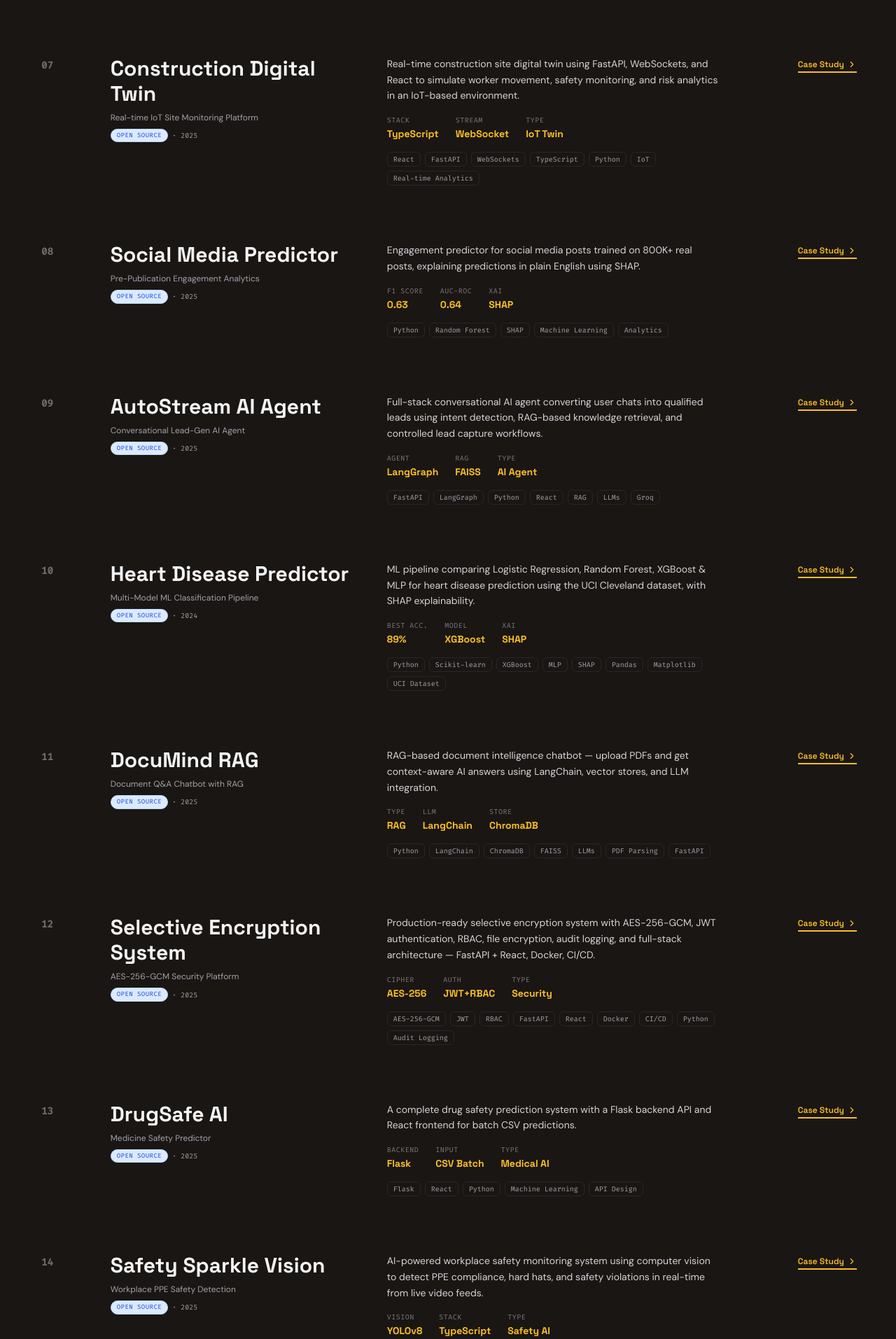
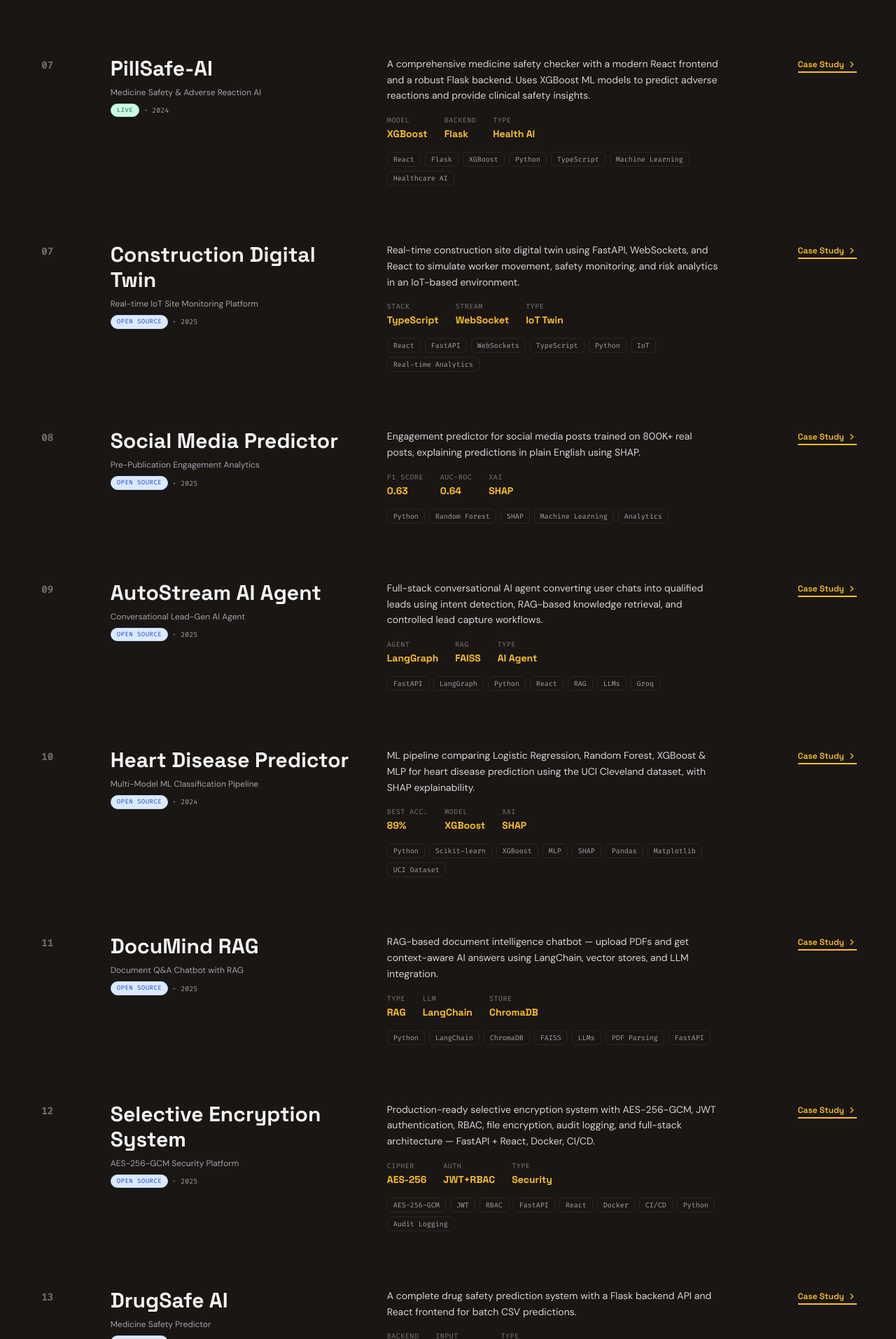
Before and after one commit to anshumanvatsa/portfolio, a React (Vite) app: page / in a window 1280 px wide. Shown: the part 2687-4600 px from the top of the page at 70% size. Built offline with nearby package versions, Linux system fonts and the light colour scheme; a web font is replaced by a local one.

Commit message:
feat: replace safety sparkle vision with PillSafe-AI

```diff
--- a/src/data.ts
+++ b/src/data.ts
@@ -261,6 +261,40 @@ export const PROJECTS: Project[] = [
     status: 'live',
   },
   {
+    id: 'pillsafe-ai',
+    number: '07',
+    title: 'PillSafe-AI',
+    subtitle: 'Medicine Safety & Adverse Reaction AI',
+    shortDesc:
+      'A comprehensive medicine safety checker with a modern React frontend and a robust Flask backend. Uses XGBoost ML models to predict adverse reactions and provide clinical safety insights.',
+    tags: ['React', 'Flask', 'XGBoost'],
+    fullTags: ['React', 'Flask', 'XGBoost', 'Python', 'TypeScript', 'Machine Learning', 'Healthcare AI'],
+    description:
+      'PillSafe-AI is a comprehensive medicine safety platform designed to analyze drug interactions and predict potential adverse reactions. Built with a modern React UI and a Flask backend, the system leverages an XGBoost machine learning model trained on extensive clinical data to deliver high-accuracy safety insights. It aims to empower healthcare professionals and users with transparent, data-driven medication safety checks.',
+    challenges: [
+      'Training the XGBoost model on complex, high-dimensional pharmaceutical datasets.',
+      'Translating raw ML probability scores into understandable clinical insights for the UI.',
+      'Building a seamless bridge between a Python/Flask inference engine and a React frontend.',
+    ],
+    achievements: [
+      'Successfully deployed an XGBoost ML model with high confidence scores for interaction predictions.',
+      'Developed a highly polished, futuristic glassmorphism UI for displaying clinical data.',
+      'Achieved low-latency inference for real-time medication safety checks.',
+    ],
+    architecture: 'React Frontend → Flask Backend API → XGBoost ML Model → Clinical Insights',
+    liveUrl: 'https://pillsafe-ai.vercel.app',
+    githubUrl: 'https://github.com/anshumanvatsa/PillSafe-AI',
+    previewImage: '/pillsafe-preview.png',
+    category: 'ml',
+    metrics: [
+      { label: 'Model', value: 'XGBoost' },
+      { label: 'Backend', value: 'Flask' },
+      { label: 'Type', value: 'Health AI' },
+    ],
+    year: '2024',
+    status: 'live',
+  },
+  {
     id: 'construction',
     number: '07',
     title: 'Construction Digital Twin',
@@ -499,40 +533,6 @@ export const PROJECTS: Project[] = [
     status: 'open-source',
   },
   {
-    id: 'safety-vision',
-    number: '14',
-    title: 'Safety Sparkle Vision',
-    subtitle: 'Workplace PPE Safety Detection',
-    shortDesc:
-      'AI-powered workplace safety monitoring system using computer vision to detect PPE compliance, hard hats, and safety violations in real-time from live video feeds.',
-    tags: ['YOLOv8', 'TypeScript', 'Computer Vision'],
-    fullTags: ['YOLOv8', 'TypeScript', 'Python', 'OpenCV', 'FastAPI', 'React', 'Real-time Detection'],
-    description:
-      'Safety Sparkle Vision is a workplace safety monitoring platform using computer vision to detect PPE compliance — hard hats, vests, and safety gear — from live or recorded video feeds. The system flags violations in real-time and generates safety compliance reports. Built with a TypeScript/React frontend and a Python/FastAPI backend running YOLOv8 inference.',
-    challenges: [
-      'Training/fine-tuning YOLOv8 on PPE-specific datasets for accurate helmet and vest detection.',
-      'Processing video frames in real-time without falling behind the live feed.',
-      'Designing a violation detection and alerting workflow that minimizes false positives.',
-    ],
-    achievements: [
-      'Real-time PPE detection (hard hats, vests) from video feeds using YOLOv8.',
-      'TypeScript + React frontend with live violation overlay on video stream.',
-      'Safety compliance reporting and violation logging system.',
-    ],
-    architecture: 'Video Feed → YOLOv8 Inference → FastAPI → React Dashboard → Compliance Reports',
-    liveUrl: 'https://github.com/anshumanvatsa/safety-sparkle-vision',
-    githubUrl: 'https://github.com/anshumanvatsa/safety-sparkle-vision',
-    previewImage: '/safety-preview.png',
-    category: 'ml',
-    metrics: [
-      { label: 'Vision', value: 'YOLOv8' },
-      { label: 'Stack', value: 'TypeScript' },
-      { label: 'Type', value: 'Safety AI' },
-    ],
-    year: '2025',
-    status: 'open-source',
-  },
-  {
     id: 'artful-heaven',
     number: '15',
     title: 'Artful Heaven',
@@ -584,7 +584,7 @@ export const TIMELINE: TimelineItem[] = [
     id: 'exp2',
     period: 'Mar 2024 — Mar 2026',
     role: 'Propulsion Engineer',
-    organization: 'Special Team-Ignition',
+    organization: 'Special Team-Ignition (Student Rocketry Team)',
     details: [
       'Validated CFD models against experimental data for nozzle flow and combustion accuracy.',
       'Used OpenRocket/OpenMotor for motor design, trajectory, and thrust optimization.',
```
Also changed, not shown: public/pillsafe-preview.png (added).
